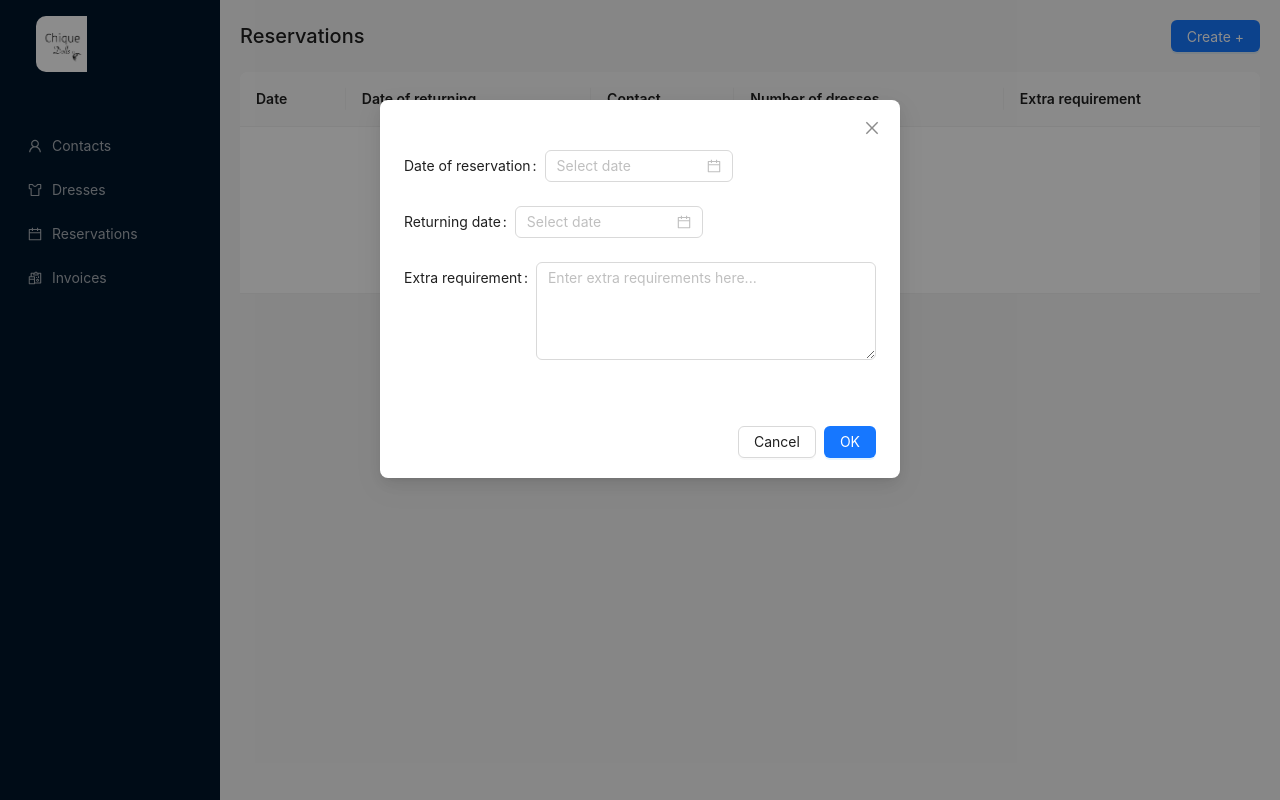
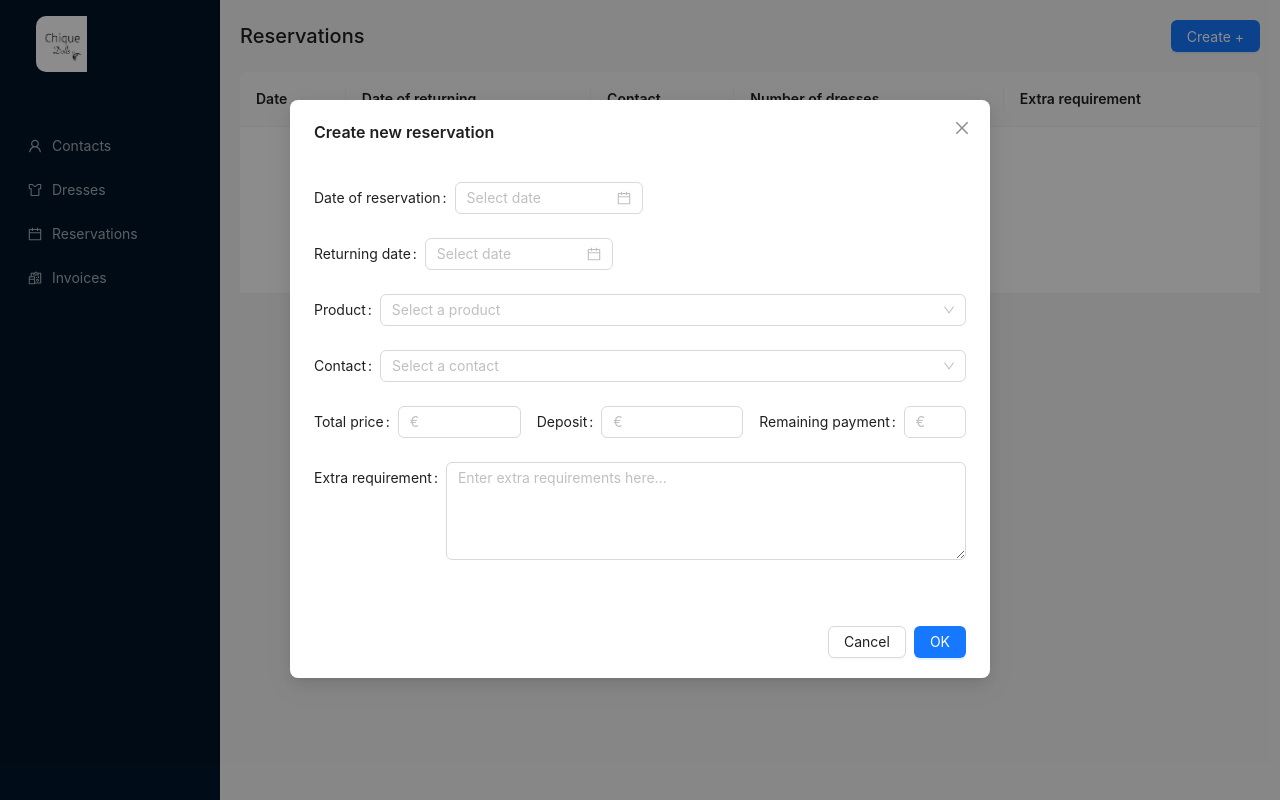
Before and after one commit to artiole-abdyli/manageInvoices, a Next.js app: page /reservations in a window 1280 px wide. Both pictures are taken after a click on the button "Create +". Built offline with nearby package versions, Linux system fonts and the light colour scheme.

Commit message:
creation modal for reservation

```diff
--- a/app/reservations/page.tsx
+++ b/app/reservations/page.tsx
@@ -1,7 +1,17 @@
 "use client";
-import { Button, DatePicker, Form, Input, Modal, Table } from "antd";
+import {
+  Button,
+  DatePicker,
+  Form,
+  Input,
+  Modal,
+  Table,
+  InputNumber,
+  Row,
+  Select,
+  Col,
+} from "antd";
 import { useState } from "react";
-
 export default function ReservationsPage() {
   const [isModalOpen, setIsModalOpen] = useState(false);
   const columns = [
@@ -52,7 +62,12 @@ export default function ReservationsPage() {
         </Button>
       </div>
       <Table columns={columns}></Table>
-      <Modal open={isModalOpen} onCancel={handleClose}>
+      <Modal
+        open={isModalOpen}
+        onCancel={handleClose}
+        width={700}
+        title="Create new reservation"
+      >
         <Form style={{ paddingTop: "30px", paddingBottom: "30px" }}>
           <Form.Item name="date" label="Date of reservation">
             <DatePicker />
@@ -60,6 +75,52 @@ export default function ReservationsPage() {
           <Form.Item name="returning_date" label="Returning date">
             <DatePicker />
           </Form.Item>
+          <Form.Item name="product_id" label="Product">
+            <Select placeholder="Select a product">
+              <Select.Option value={1}>Wedding Dress</Select.Option>
+              <Select.Option value={2}>Evening Gown</Select.Option>
+              <Select.Option value={3}>Bridesmaid Dress</Select.Option>
+            </Select>
+          </Form.Item>
+
+          <Form.Item name="contact_id" label="Contact">
+            <Select placeholder="Select a contact">
+              <Select.Option value={1}>Anna Smith</Select.Option>
+              <Select.Option value={2}>John Doe</Select.Option>
+              <Select.Option value={3}>Elira Morina</Select.Option>
+            </Select>
+          </Form.Item>
+
+          <Row gutter={16}>
+            <Col span={8}>
+              <Form.Item name="price" label="Total price">
+                <InputNumber
+                  name="price"
+                  style={{ width: "100%" }}
+                  placeholder="€"
+                />
+              </Form.Item>
+            </Col>
+            <Col span={8}>
+              <Form.Item name="deposit" label="Deposit">
+                <InputNumber
+                  name="deposit"
+                  style={{ width: "100%" }}
+                  placeholder="€"
+                />
+              </Form.Item>
+            </Col>
+            <Col span={8}>
+              <Form.Item name="remaining_payment" label="Remaining payment">
+                <InputNumber
+                  name="remaining_payment"
+                  style={{ width: "100%" }}
+                  placeholder="€"
+                />
+              </Form.Item>
+            </Col>
+          </Row>
+
           <Form.Item name="extra_requirement" label="Extra requirement">
             <Input.TextArea
               rows={4}
```
